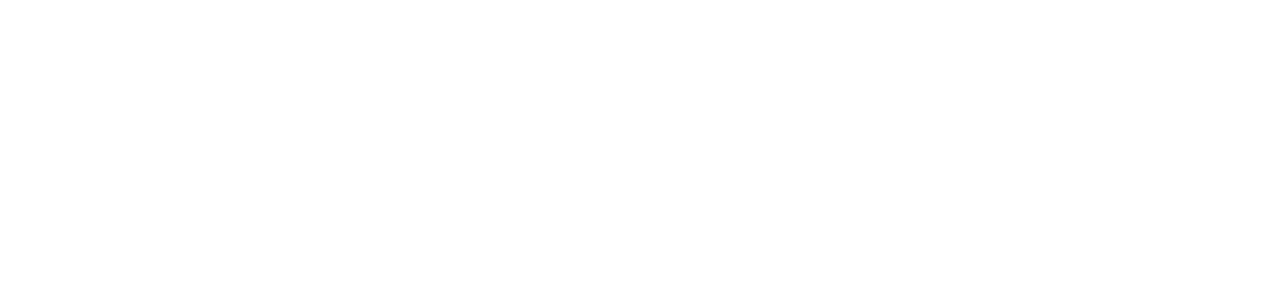
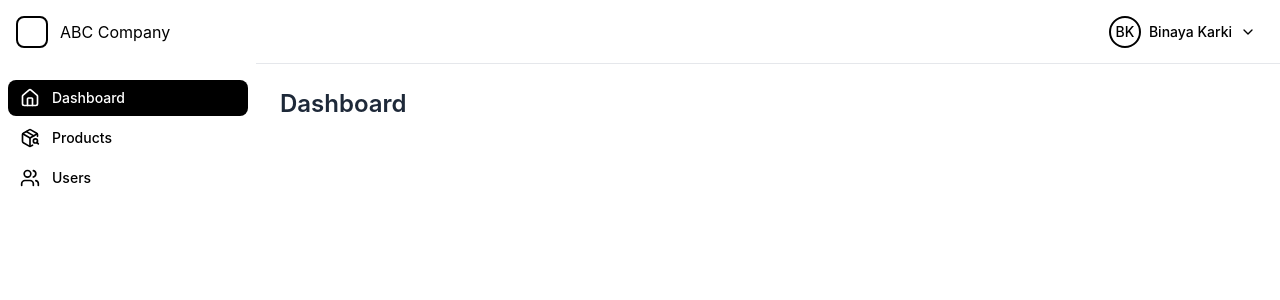
Before and after one commit to Binay7587/dashboard-application, a React (Vite) app: page / in a window 1280 px wide. Shown: the top 300 px of the page. Built offline with nearby package versions, Linux system fonts and the light colour scheme.

Commit message:
feat: added responsive admin layout and routes added

```diff
--- a/package.json
+++ b/package.json
@@ -10,7 +10,9 @@
     "preview": "vite preview"
   },
   "dependencies": {
+    "@headlessui/react": "^2.2.0",
     "@tailwindcss/vite": "^4.0.6",
+    "lucide-react": "^0.475.0",
     "react": "^19.0.0",
     "react-dom": "^19.0.0",
     "tailwindcss": "^4.0.6"
@@ -24,6 +26,7 @@
     "eslint-plugin-react-hooks": "^5.0.0",
     "eslint-plugin-react-refresh": "^0.4.18",
     "globals": "^15.14.0",
+    "react-router-dom": "^7.1.5",
     "typescript": "~5.7.2",
     "typescript-eslint": "^8.22.0",
     "vite": "^6.1.0"
--- a/src/App.tsx
+++ b/src/App.tsx
@@ -1,12 +1,20 @@
-import reactLogo from './assets/react.svg'
+import { BrowserRouter, Route, Routes } from "react-router-dom"
+import Layout from "./components/layout/Layout"
+import NoPageFound from "./components/NoPageFound"
+import Dashboard from "./pages/Dashboard"
 
 function App() {
   return (
-    <>
-      <div className="flex items-center justify-center h-screen">
-        <h1 className="text-md font-bold text-center">Dashboard Application</h1>
-      </div>
-    </>
+    <BrowserRouter>
+      <Routes>
+        <Route path="/" element={<Layout />} >
+          <Route index element={<Dashboard />} />
+          <Route path="products" element={<div>Products</div>} />
+          <Route path="users" element={<div>Users</div>} />
+        </Route>
+        <Route path="*" element={<NoPageFound />} />
+      </Routes>
+    </BrowserRouter >
   )
 }
 
--- /dev/null
+++ b/src/components/NoPageFound.tsx
@@ -0,0 +1,9 @@
+import React from 'react'
+
+const NoPageFound = () => {
+  return (
+    <div>NoPageFound</div>
+  )
+}
+
+export default NoPageFound
--- /dev/null
+++ b/src/components/layout/Header.tsx
@@ -0,0 +1,63 @@
+import { Menu, MenuButton, MenuItem, MenuItems, Transition } from '@headlessui/react';
+import { ChevronDown, LogOut, MenuIcon } from 'lucide-react';
+
+interface HeaderProps {
+  onMenuClick: () => void;
+  onLogout: () => void;
+}
+
+const Header = ({ onMenuClick, onLogout }: HeaderProps) => {
+  return (
+    <header className="h-16 flex items-center justify-between px-4 border-b border-gray-200 dark:border-gray-800">
+      <button
+        onClick={onMenuClick}
+        className="lg:hidden text-black dark:text-white hover:bg-gray-100 dark:hover:bg-gray-800 rounded-lg p-2"
+      >
+        <MenuIcon className="h-6 w-6" />
+      </button>
+
+      <div className="flex-1">
+      </div>
+
+      <div className="flex items-center space-x-4">
+        <Menu as="div" className="relative">
+          <MenuButton className="flex items-center space-x-2 text-sm font-medium text-black dark:text-white hover:bg-gray-100 dark:hover:bg-gray-800 rounded-lg p-2">
+            <span className="w-8 h-8 rounded-full border-2 border-black dark:border-white flex items-center justify-center">
+              BK
+            </span>
+            <span className="hidden sm:inline">Binaya Karki</span>
+            <ChevronDown className="h-4 w-4" />
+          </MenuButton>
+
+          <Transition
+            enter="transition duration-100 ease-out"
+            enterFrom="transform scale-95 opacity-0"
+            enterTo="transform scale-100 opacity-100"
+            leave="transition duration-75 ease-out"
+            leaveFrom="transform scale-100 opacity-100"
+            leaveTo="transform scale-95 opacity-0"
+          >
+            <MenuItems className="absolute right-0 mt-2 w-48 origin-top-right bg-white dark:bg-black border border-gray-200 dark:border-gray-800 rounded-lg shadow-lg focus:outline-none">
+              <div className="py-1">
+                <MenuItem>
+                  {({ active }: { active: boolean }) => (
+                    <button
+                      className={`${active ? 'bg-gray-100 dark:bg-gray-800' : ''
+                        } flex w-full items-center px-4 py-2 text-sm text-black dark:text-white`}
+                      onClick={onLogout}
+                    >
+                      <LogOut className="w-4 h-4 mr-2" />
+                      Logout
+                    </button>
+                  )}
+                </MenuItem>
+              </div>
+            </MenuItems>
+          </Transition>
+        </Menu>
+      </div>
+    </header>
+  );
+};
+
+export default Header;
--- /dev/null
+++ b/src/components/layout/Layout.tsx
@@ -0,0 +1,36 @@
+import { useState } from 'react';
+import { Outlet } from 'react-router-dom';
+import Header from './Header';
+import Sidebar from './Sidebar';
+
+const Layout = () => {
+  const [sidebarOpen, setSidebarOpen] = useState(false);
+
+  const handleLogout = () => {
+    console.log('Logging out...');
+    // TODO: navigate to login page and implement the logout by removing token
+    // navigate('/login');
+  };
+
+  return (
+    <div className="flex h-screen bg-white dark:bg-black">
+      <Sidebar
+        isOpen={sidebarOpen}
+        onClose={() => setSidebarOpen(false)}
+      />
+
+      <div className="flex-1 flex flex-col overflow-hidden">
+        <Header
+          onMenuClick={() => setSidebarOpen(!sidebarOpen)}
+          onLogout={handleLogout}
+        />
+
+        <main className="flex-1 overflow-auto p-6">
+          <Outlet />
+        </main>
+      </div>
+    </div>
+  );
+};
+
+export default Layout;
--- /dev/null
+++ b/src/components/layout/Navigation.tsx
@@ -0,0 +1,37 @@
+import { Home, PackageSearch, Users } from 'lucide-react';
+import { Link, useLocation } from 'react-router-dom';
+
+const mainNavItems = [
+  { icon: Home, label: 'Dashboard', path: '/' },
+  { icon: PackageSearch, label: 'Products', path: '/products' },
+  { icon: Users, label: 'Users', path: '/users' },
+];
+
+interface NavigationProps {
+  onItemClick?: () => void;
+}
+
+const Navigation = ({ onItemClick }: NavigationProps) => {
+  const location = useLocation();
+
+  return (
+    <nav className="flex-1 px-2 py-4 space-y-1">
+      {mainNavItems.map((item) => (
+        <Link
+          key={item.path}
+          to={item.path}
+          className={`flex items-center px-3 py-2 rounded-lg text-sm font-medium ${location.pathname === item.path
+            ? 'bg-black dark:bg-white text-white dark:text-black'
+            : 'text-black dark:text-white hover:bg-gray-100 dark:hover:bg-gray-800'
+            }`}
+          onClick={onItemClick}
+        >
+          <item.icon className="w-5 h-5 mr-3" />
+          {item.label}
+        </Link>
+      ))}
+    </nav>
+  );
+};
+
+export default Navigation;
--- /dev/null
+++ b/src/components/layout/Sidebar.tsx
@@ -0,0 +1,38 @@
+import Navigation from './Navigation';
+
+interface SidebarProps {
+  isOpen: boolean;
+  onClose: () => void;
+}
+
+const Sidebar = ({ isOpen, onClose }: SidebarProps) => {
+  return (
+    <>
+      {isOpen && (
+        <div
+          className="fixed inset-0 z-20 bg-black bg-opacity-50 lg:hidden"
+          onClick={onClose}
+        />
+      )}
+
+      <div
+        className={`fixed inset-y-0 left-0 z-30 w-64 transform bg-white dark:bg-black transition duration-300 ease-in-out lg:static lg:translate-x-0 ${isOpen ? 'translate-x-0' : '-translate-x-full'
+          }`}
+      >
+        <div className="flex flex-col h-full">
+          <div className="h-16 flex items-center px-4 gap-3">
+            <div className="w-8 h-8 border-2 border-black dark:border-white rounded-lg">
+              {/* TODO: ADD THE LOGO FOR THE COMPANY */}
+            </div>
+            <span className="text-black dark:text-white">
+              ABC Company
+            </span>
+          </div>
+          <Navigation onItemClick={onClose} />
+        </div>
+      </div>
+    </>
+  );
+};
+
+export default Sidebar;
--- a/src/main.tsx
+++ b/src/main.tsx
@@ -1,7 +1,7 @@
 import { StrictMode } from 'react'
 import { createRoot } from 'react-dom/client'
+import App from './App.tsx'
 import './styles/index.css'
-import App from './App.tsx'
 
 createRoot(document.getElementById('root')!).render(
   <StrictMode>
--- /dev/null
+++ b/src/pages/Dashboard.tsx
@@ -0,0 +1,10 @@
+const Dashboard = () => {
+
+  return (
+    <div className="space-y-6">
+      <h2 className="text-2xl font-semibold text-gray-800 dark:text-white">Dashboard</h2>
+    </div>
+  );
+};
+
+export default Dashboard;
```
Also changed, not shown: 1 other file (tests, documents, lock files or other folders).
